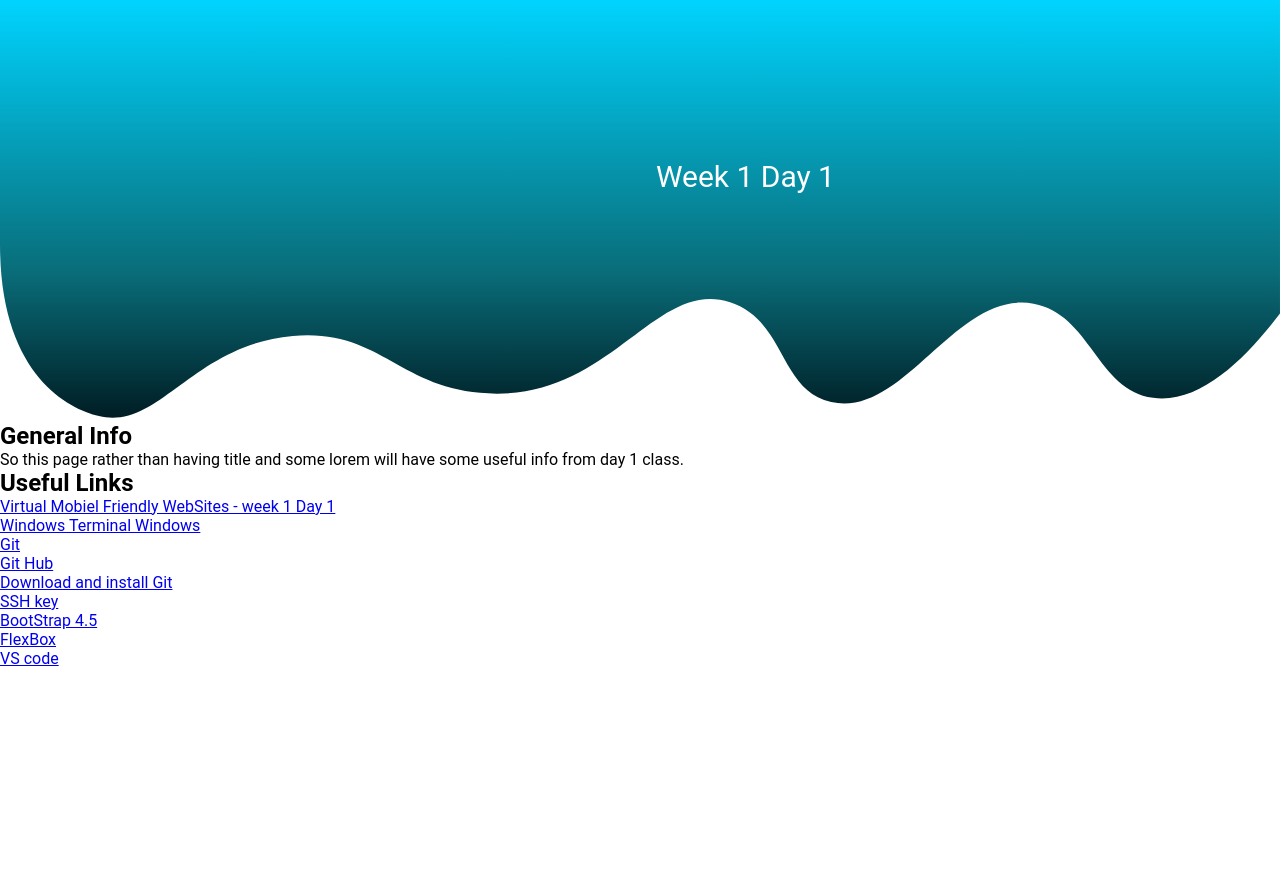
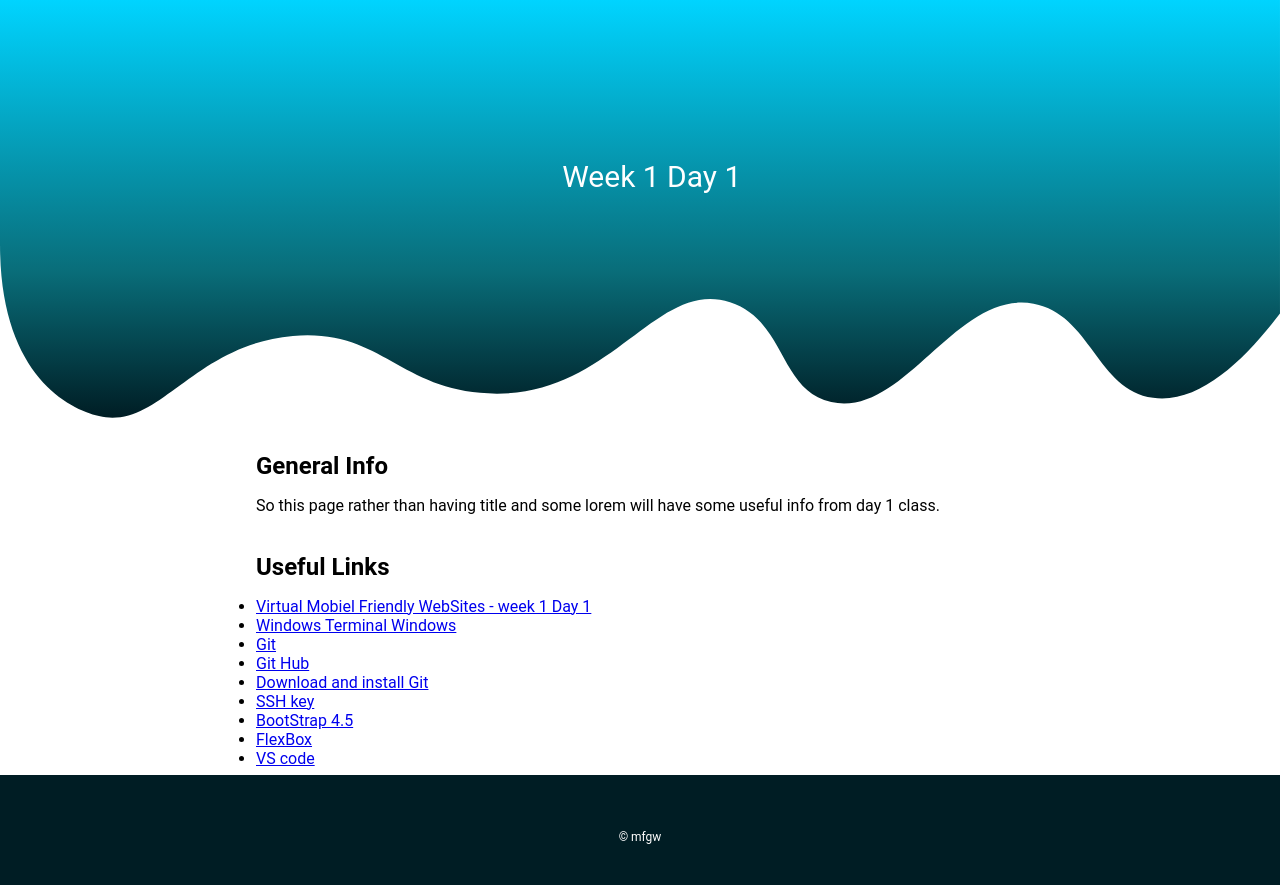
Before and after one commit to twinsf2gmailcom/wk1dy1_takehome, a plain HTML site: page index.html in a window 1280 px wide. Before the commit the page ends 800 px from the top, so only its background shows below. Drawn offline with Linux system fonts and the light colour scheme.

Commit message:
mostly complete css

```diff
--- a/css/styles.css
+++ b/css/styles.css
@@ -14,3 +14,32 @@ body {
     font-size: 32px;
     fill: #ffffff;
 }
+
+main {
+    padding-left: 20%;
+    padding-right: 20%;
+}
+
+.info_div {
+    padding-top: 2%;
+    padding-bottom: 1%;
+}
+
+h2 {
+    padding-top: 2%;
+    padding-bottom: 2%;
+}
+
+.ft_div {
+    background-color: rgb(0,29,36);
+    height: 110px;
+    width: 100%;
+    text-align: center;
+}
+
+.ft_text{
+    font-size: 12px;
+    color: #FFFFFF;
+    position: relative;
+   top: 55px;
+  }
--- a/index.html
+++ b/index.html
@@ -27,14 +27,17 @@
             </defs>
             <path class="cls-1"
               d="M1366,334.59c-35.76,47.13-85.07,97-135.44,90-59.88-8.29-66.63-89.32-127.49-100.5-82.78-15.2-137.89,122.32-216,105-55.81-12.38-48.17-87.13-108-106.5-78.31-25.35-125.07,98-249,97.5-103.49-.42-121.3-69.87-217.49-61.5-107.29,9.34-142.49,100.74-207,85.5C72.27,436.21,0,399.09,0,261.1V0H1366Z" />
-              <text class="svg_hdr" x="700" y="200">Week 1 Day 1</text>
+              <text class="svg_hdr" x="600" y="200">Week 1 Day 1</text>
        </svg>
     </header>
     <main>
+        <div class="info_div">
             <h2>General Info</h2>
             <p>
                 So this page rather than having title and some lorem will have some useful info from day 1 class.
             </p>
+        </div>
+        <div class="info_div">
             <h2>Useful Links</h2>
             <p>
 
@@ -53,6 +56,14 @@
             <p>
 
             </p>
+        </div>
+
     </main>
+    <footer>
+        <div class="ft_div">
+            <p class="ft_text">&copy; mfgw</p>
+        </div>
+
+    </footer>
 </body>
 </html>
```
Lines whose indentation alone changed are shown as unchanged.
